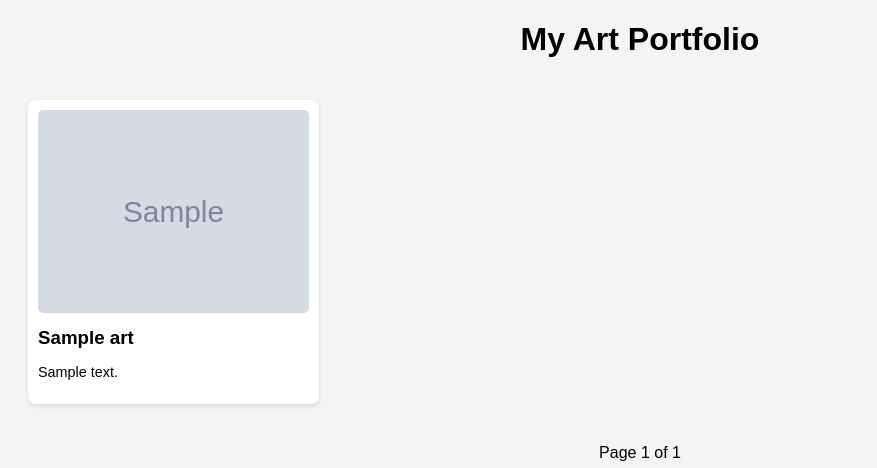
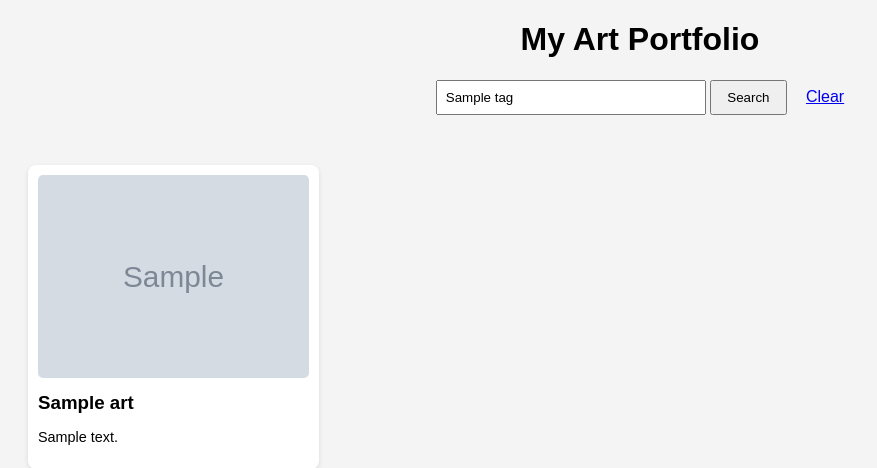
Before and after one commit to Steve-Shillitoe/fastapi-portfolio, a FastAPI app: template templates/gallery.html in a window 1280 px wide. Shown: the top 468 px of the page, without its empty margins (0-877 px from the left). Run offline with FastAPI, Linux system fonts and the light colour scheme; the template is opened without the code that fills it: most values are stand-ins (such as "Sample title", 1, 10 or a date in 2020); grey boxes marked "Sample" are stand-in pictures; parts of the project's set-up code (start-up, migrations or seed data) failed here and were passed over.

Commit message:
Feature: Add search image by tag

```diff
--- a/database/database.py
+++ b/database/database.py
@@ -54,9 +54,6 @@
         yield session
 
 
-# IMPORTANT: import models so SQLAlchemy knows about them
-import models.artwork
-
 async def init_db() -> None:
     """
     Create database tables.
--- a/main.py
+++ b/main.py
@@ -10,7 +10,9 @@
 from sqlalchemy.ext.asyncio import AsyncSession
 from database.database import get_db
 from models.artwork import Artwork
+from models.tag import Tag
 import models
+from routers.artworks import gallery
 
 @asynccontextmanager
 async def lifespan(app: FastAPI):
@@ -31,24 +33,42 @@
 async def homepage(
     request: Request,
     page: int = Query(1, ge=1),
+    tag: str | None = Query(None),
     db: AsyncSession = Depends(get_db),
 ):
     PAGE_SIZE = 3
 
-    # Count total artworks
-    count_result = await db.execute(
-        select(func.count()).select_from(Artwork)
-    )
+    # Base query
+    query = select(Artwork).order_by(desc(Artwork.id))
+    count_query = select(func.count()).select_from(Artwork)
+
+    # If tag filter exists
+    if tag:
+        query = (
+            query
+            .join(Artwork.tags)
+            .where(Tag.name.ilike(f"%{tag.lower()}%"))
+        )
+
+        count_query = (
+            select(func.count())
+            .select_from(Artwork)
+            .join(Artwork.tags)
+            .where(Tag.name.ilike(f"%{tag.lower()}%"))
+        )
+
+    # Get total count
+    count_result = await db.execute(count_query)
     total = count_result.scalar_one()
 
-    # Fetch paginated artworks
+    # Apply pagination
     result = await db.execute(
-        select(Artwork)
-        .order_by(desc(Artwork.id))
+        query
         .offset((page - 1) * PAGE_SIZE)
         .limit(PAGE_SIZE)
     )
-    artworks = result.scalars().all()
+
+    artworks = result.scalars().unique().all()
 
     total_pages = (total + PAGE_SIZE - 1) // PAGE_SIZE
 
@@ -59,5 +79,6 @@
             "artworks": artworks,
             "page": page,
             "total_pages": total_pages,
+            "tag": tag,
         },
     )
--- a/models/tag.py
+++ b/models/tag.py
@@ -2,8 +2,8 @@
 from sqlalchemy.orm import relationship, Mapped, mapped_column
 from database.database import Base
 from typing import List,  TYPE_CHECKING
-#if TYPE_CHECKING:
- #   from models.artwork import Artwork
+if TYPE_CHECKING:
+    from models.artwork import Artwork
 
 artwork_tags = Table(
     "artwork_tags",
--- a/routers/artworks.py
+++ b/routers/artworks.py
@@ -9,12 +9,12 @@
 from email.mime import image
 from typing import List
 from services.tag_service import process_tags_fast
-from fastapi import APIRouter, Depends, HTTPException, status, UploadFile, File, Form, UploadFile
-from sqlalchemy import select
+from fastapi import (APIRouter, Depends, HTTPException,
+                     status, UploadFile, File, Form, UploadFile, Query, Request)
+from sqlalchemy import select, desc
 from sqlalchemy.ext.asyncio import AsyncSession
 
 from models.tag import Tag
-
 from database.database import get_db
 from models.artwork import Artwork
 from schemas.artwork_schema import ArtworkCreate, ArtworkResponse
@@ -23,10 +23,7 @@
 import uuid
 from PIL import Image
 import io
-
-from fastapi import Request
 from fastapi.responses import HTMLResponse
-
 from fastapi.templating import Jinja2Templates
 
 templates = Jinja2Templates(directory="templates")
@@ -134,39 +131,34 @@
 )
 
 
-@router.get("/gallery", response_class=HTMLResponse)
+@router.get("/", response_class=HTMLResponse)
 async def gallery(
     request: Request,
+    tag: str | None = Query(None),
     db: AsyncSession = Depends(get_db),
 ):
-    result = await db.execute(select(Artwork))
-    artworks = result.scalars().all()
+    # Base query
+    query = select(Artwork).order_by(desc(Artwork.id))
+
+    # If tag search is provided
+    if tag:
+        query = (
+            query
+            .join(Artwork.tags)
+            .where(Tag.name.ilike(f"%{tag.lower()}%"))
+        )
+
+    result = await db.execute(query)
+    artworks = result.scalars().unique().all()
 
     return templates.TemplateResponse(
         "gallery.html",
-        {"request": request, "artworks": artworks},
+        {
+            "request": request,
+            "artworks": artworks,
+            "tag": tag,
+        },
     )
-
-async def get_artwork(
-    artwork_id: int,
-    db: AsyncSession = Depends(get_db),
-) -> ArtworkResponse:
-    """
-    Retrieve a single artwork by its ID.
-    """
-
-    result = await db.execute(
-        select(Artwork).where(Artwork.id == artwork_id)
-    )
-    artwork = result.scalars().first()
-
-    if artwork is None:
-        raise HTTPException(
-            status_code=status.HTTP_404_NOT_FOUND,
-            detail="Artwork not found",
-        )
-
-    return artwork
 
 
 UPLOAD_DIR = "static/uploads"
--- a/templates/gallery.html
+++ b/templates/gallery.html
@@ -44,7 +44,27 @@
 <body>
 
 <h1 style="text-align:center;">My Art Portfolio</h1>
+<form method="get"  action="/"  style="text-align:center; margin-bottom:30px;">
 
+    <input
+        type="text"
+        name="tag"
+        placeholder="Search by tag..."
+        value="{{ tag or '' }}"
+        style="padding:8px; width:250px;"
+    >
+
+    <button type="submit" style="padding:8px 15px;">
+        Search
+    </button>
+
+    {% if tag %}
+        <a href="/artworks/gallery" style="margin-left:15px;">
+            Clear
+        </a>
+    {% endif %}
+
+</form>
 <div class="gallery">
     {% for art in artworks %}
         <div class="card">
```
